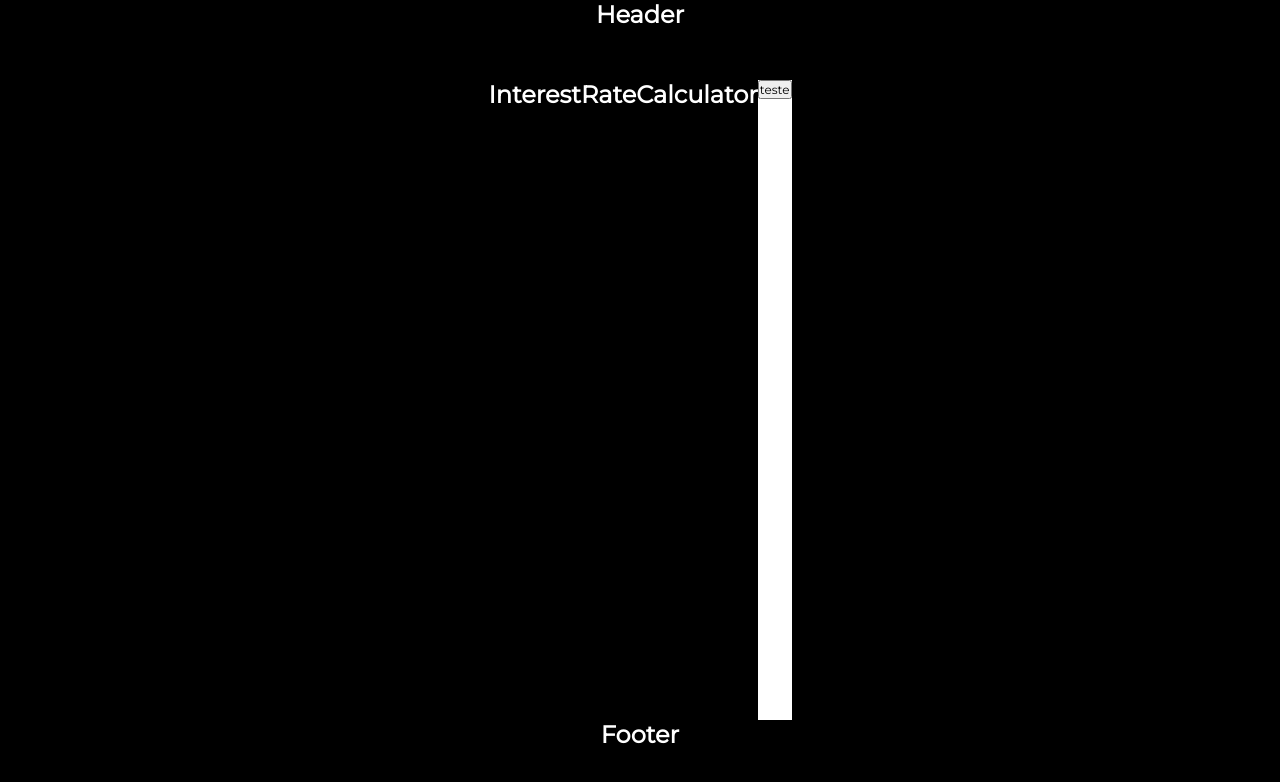
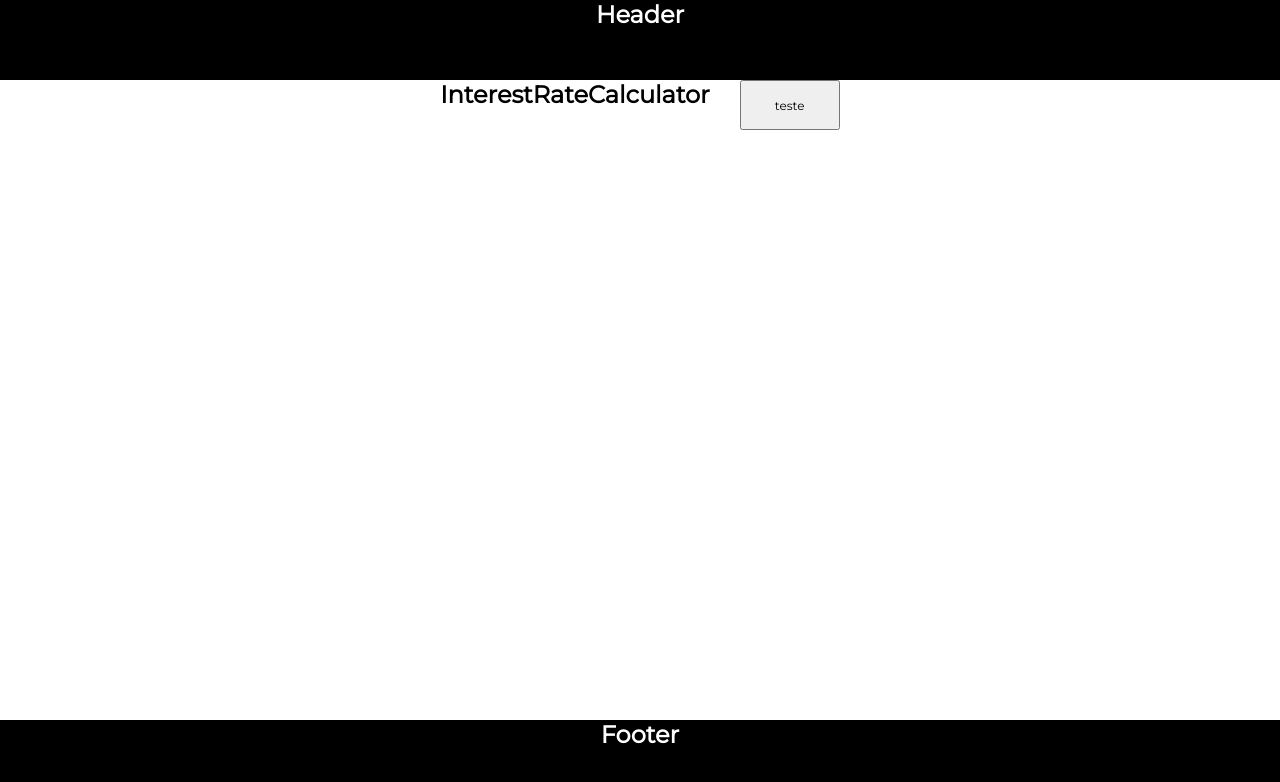
Before and after one commit to Lucas-Fonte/Stork, a React (Create React App) app: page / in a window 1280 px wide. Shown: the top 782 px of the page. Built offline with nearby package versions, Linux system fonts and the light colour scheme.

Commit message:
testing deploy

```diff
--- a/src/components/InterestRateCalculator/index.tsx
+++ b/src/components/InterestRateCalculator/index.tsx
@@ -15,9 +15,11 @@ export default function InterestRateCalculator() {
   return (
     <Container>
       <h1>InterestRateCalculator</h1>
-      <div style={{ background : '#fff'}}>
-        <button onClick={() => console.log(storkCalculator(interestRateNeededInfo))}>teste</button>
-      </div>
+      <button
+        style={{ marginLeft: 30, width: 100, height: 50 }}
+        onClick={() => console.log(storkCalculator(interestRateNeededInfo))}>
+            teste
+      </button>
     </Container>
   );
 }
--- a/src/components/InterestRateCalculator/styles.tsx
+++ b/src/components/InterestRateCalculator/styles.tsx
@@ -3,8 +3,9 @@ import styled from 'styled-components';
 export const Container = styled.div`
     width: 100%;
     height: 80%;
-    background: #000;
+    background: #fff;
     display: flex;
+    flex-direction: row;
     justify-content: center;
-    color: #fff;
+    color: #000;
 `;
```
Also changed, not shown: 1 other file (tests, documents, lock files or other folders).
